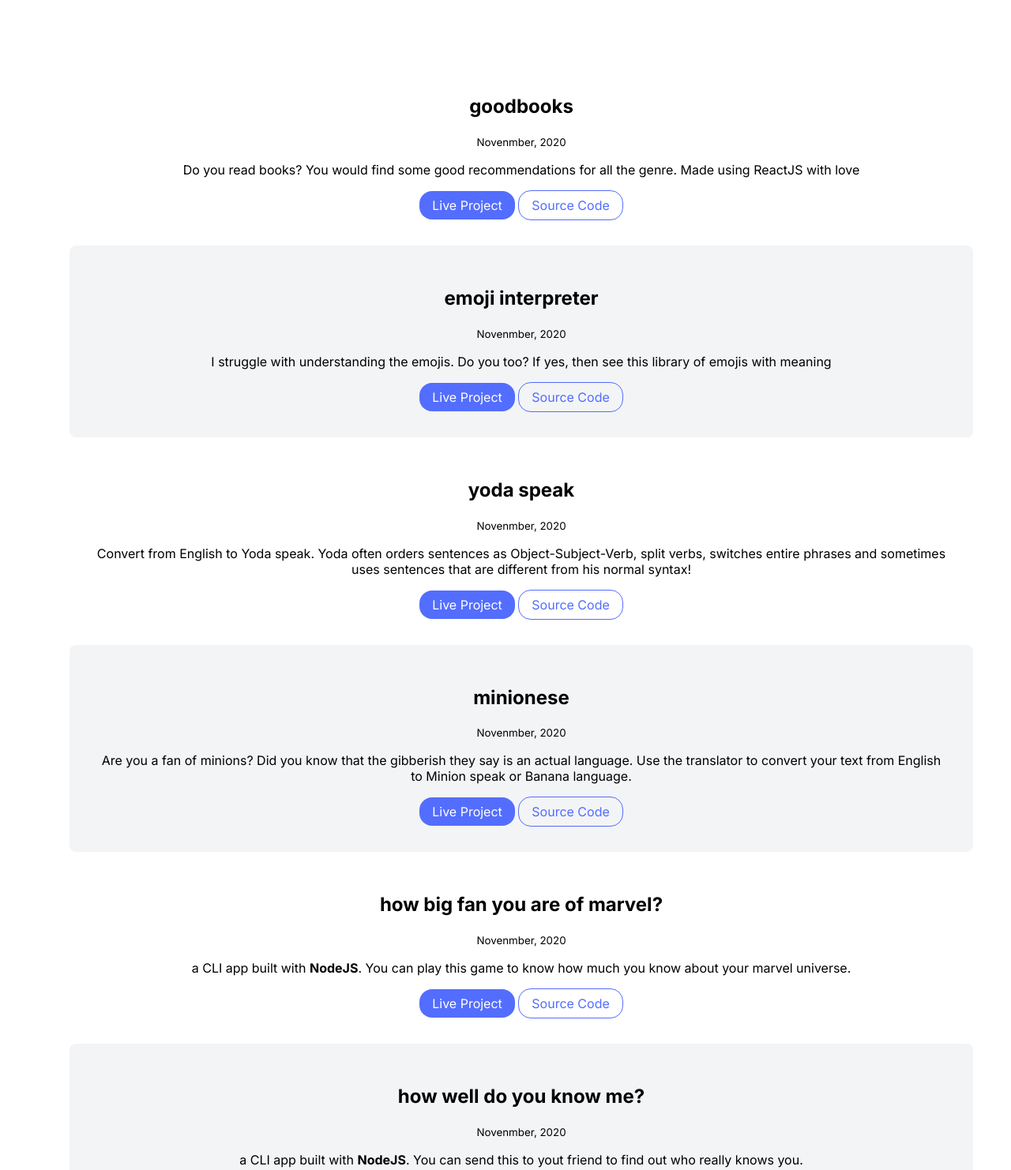
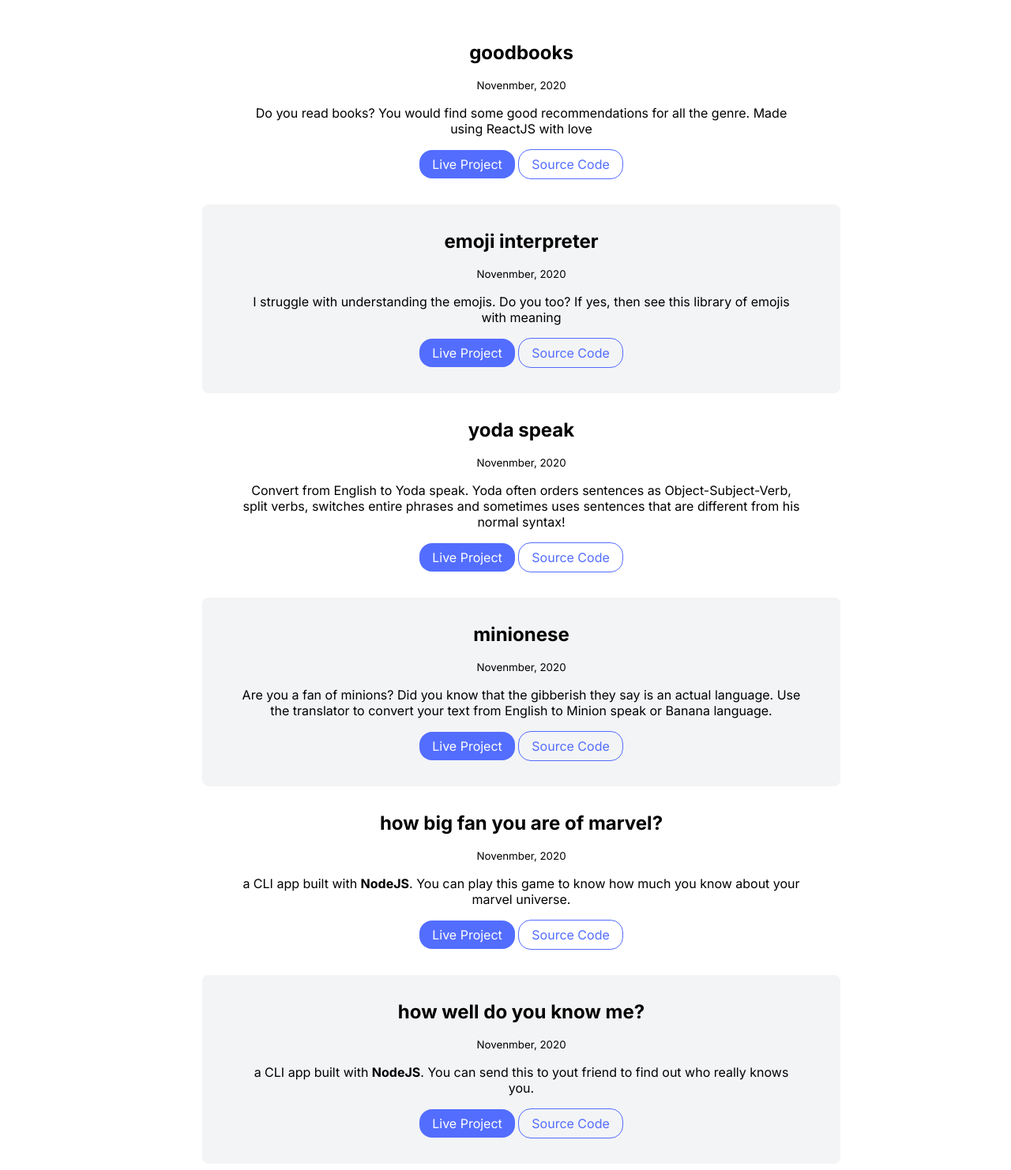
Before and after one commit to animsh/neog-markfour-markfive, a plain HTML site: page projects.html in a window 1280 px wide. Shown: the part 201-1683 px from the top of the page at 79% size. Drawn offline with Linux system fonts and the light colour scheme.

Commit message:
style: update layout sizes

```diff
--- a/projects.html
+++ b/projects.html
@@ -32,7 +32,7 @@
     <ul class="list-non-bullet">
       <li>
         <section class="container container-center section">
-          <h1>goodbooks</h1>
+          <h2>goodbooks</h2>
           <small>Novenmber, 2020</small>
           <p>
             Do you read books? You would find some good recommendations for all
@@ -55,7 +55,7 @@
 
       <li>
         <section class="container container-center section ow">
-          <h1>emoji interpreter</h1>
+          <h2>emoji interpreter</h2>
           <small>Novenmber, 2020</small>
           <p>
             I struggle with understanding the emojis. Do you too? If yes, then
@@ -78,7 +78,7 @@
 
       <li>
         <section class="container container-center section">
-          <h1>yoda speak</h1>
+          <h2>yoda speak</h2>
           <small>Novenmber, 2020</small>
           <p>
             Convert from English to Yoda speak. Yoda often orders sentences as
@@ -102,7 +102,7 @@
 
       <li>
         <section class="container container-center section ow">
-          <h1>minionese</h1>
+          <h2>minionese</h2>
           <small>Novenmber, 2020</small>
           <p>
             Are you a fan of minions? Did you know that the gibberish they say
@@ -126,7 +126,7 @@
 
       <li>
         <section class="container container-center section">
-          <h1>how big fan you are of marvel?</h1>
+          <h2>how big fan you are of marvel?</h2>
           <small>Novenmber, 2020</small>
           <p>
             a CLI app built with <strong>NodeJS</strong>. You can play this game
@@ -149,7 +149,7 @@
 
       <li>
         <section class="container container-center section ow">
-          <h1>how well do you know me?</h1>
+          <h2>how well do you know me?</h2>
           <small>Novenmber, 2020</small>
           <p>
             a CLI app built with <strong>NodeJS</strong>. You can send this to
--- a/styles.css
+++ b/styles.css
@@ -13,6 +13,20 @@ body {
 
 hr {
   margin: 1rem 0;
+}
+
+h2,
+p,
+ul {
+  margin: 0;
+}
+
+h2 {
+  margin-bottom: 1rem;
+}
+
+p {
+  margin: 1rem;
 }
 
 .container {
@@ -103,7 +117,7 @@ hr {
 .section {
   padding: 2rem;
   text-align: center;
-  max-width: 1080px;
+  max-width: 60%;
   margin: auto;
 }
 
```
Also changed, not shown: blogs.html (+3 -3 lines), index.html (+3 -3 lines).
